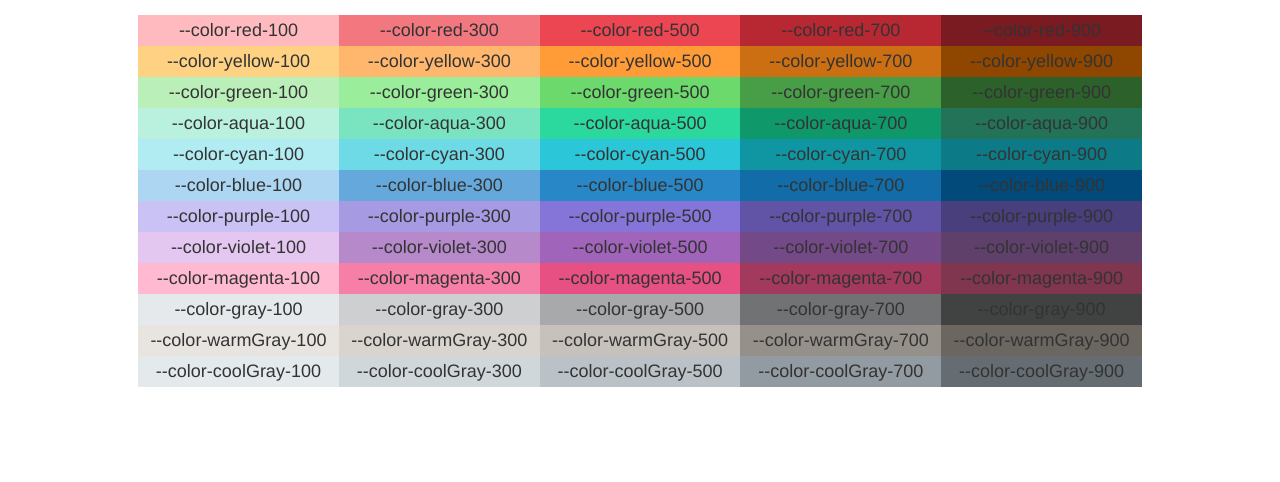
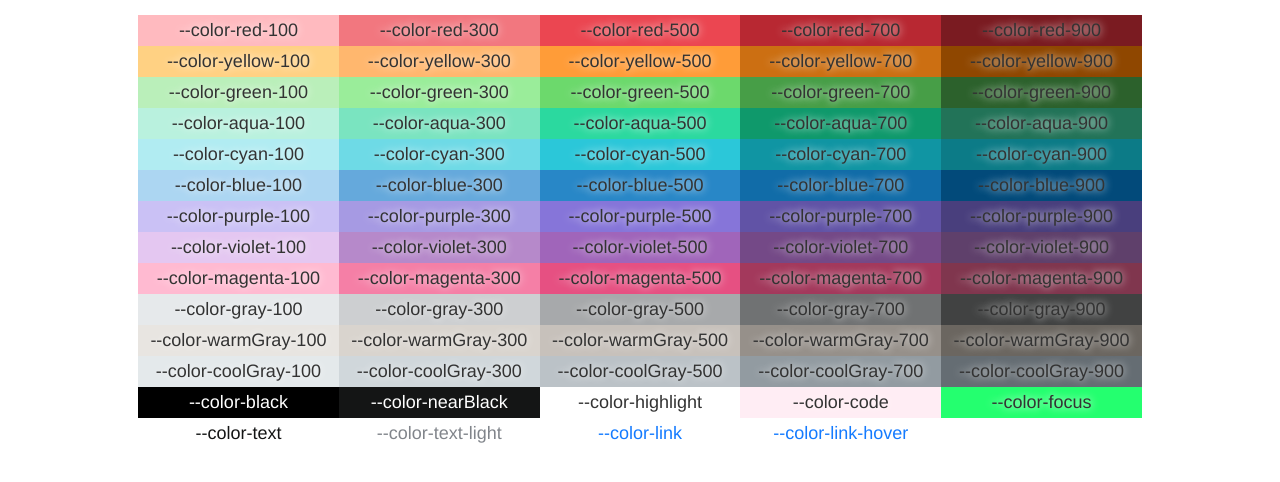
Before and after one commit to rickysandoval/base-post, a website: page demo/settings.html in a window 1280 px wide. Shown: the part 262-744 px from the top of the page. Drawn offline with Linux system fonts and the light colour scheme.

Commit message:
Add rest of colors

```diff
--- a/_demo.css
+++ b/_demo.css
@@ -137,6 +137,7 @@ header {
 	text-align: center;
 	padding-top: 2px;
 	padding-bottom: 2px;
+	text-shadow: 0px 0px 8px white;
 }
 
 .red-1 { background: var(--color-red-100); }
@@ -210,3 +211,20 @@ header {
 .coolGray-5 { background: var(--color-coolGray-500); }
 .coolGray-7 { background: var(--color-coolGray-700); }
 .coolGray-9 { background: var(--color-coolGray-900); }
+
+.color-black {
+	background: var(--color-black);
+	color: white;
+	text-shadow: none !important;
+}
+.color-nearBlack {
+	background: var(--color-nearBlack);
+	color: white;
+	text-shadow: none !important;
+}
+.color-code { background: var(--color-code); }
+.color-focus { background: var(--color-focus); }
+.color-text { color: var(--color-text); }
+.color-text-light { color: var(--color-text-light); }
+.color-link { color: var(--color-link); }
+.color-link-hover { color: var(--color-link-hover); }
--- a/demo/settings.html
+++ b/demo/settings.html
@@ -100,6 +100,16 @@
                     <div class="col coolGray-5">--color-coolGray-500<!-- <br>#a065ba --></div>
                     <div class="col coolGray-7">--color-coolGray-700<!-- <br>#744987 --></div>
                     <div class="col coolGray-9">--color-coolGray-900<!-- <br>#5f406b --></div>
+
+                    <div class="col color-black">--color-black</div>
+                    <div class="col color-nearBlack">--color-nearBlack</div>
+                    <div class="col color-highlight">--color-highlight</div>
+                    <div class="col color-code">--color-code</div>
+                    <div class="col color-focus">--color-focus</div>
+                    <div class="col color-text">--color-text</div>
+                    <div class="col color-text-light">--color-text-light</div>
+                    <div class="col color-link">--color-link</div>
+                    <div class="col color-link-hover">--color-link-hover</div>
             </div>
         </section>
     </main>
--- a/style.css
+++ b/style.css
@@ -2201,6 +2201,7 @@ header {
 	text-align: center;
 	padding-top: 2px;
 	padding-bottom: 2px;
+	text-shadow: 0px 0px 8px white;
 }
 
 .red-1 { background: #ffbabf; }
@@ -2275,5 +2276,23 @@ header {
 .coolGray-7 { background: #929ba1; }
 .coolGray-9 { background: #656d73; }
 
+.color-black {
+	background: #000000;
+	color: white;
+	text-shadow: none !important;
+}
+.color-nearBlack {
+	background: #141515;
+	color: white;
+	text-shadow: none !important;
+}
+.color-code { background: #FFEDF4; }
+.color-focus { background: #24FF6F; }
+.color-text { color: #141515; }
+.color-text-light { color: #81858B; }
+.color-link { color: #147BFF; }
+.color-link-hover { color: #147BFF; }
+
+
 
 /*# sourceMappingURL=_demo.css.map */
```
